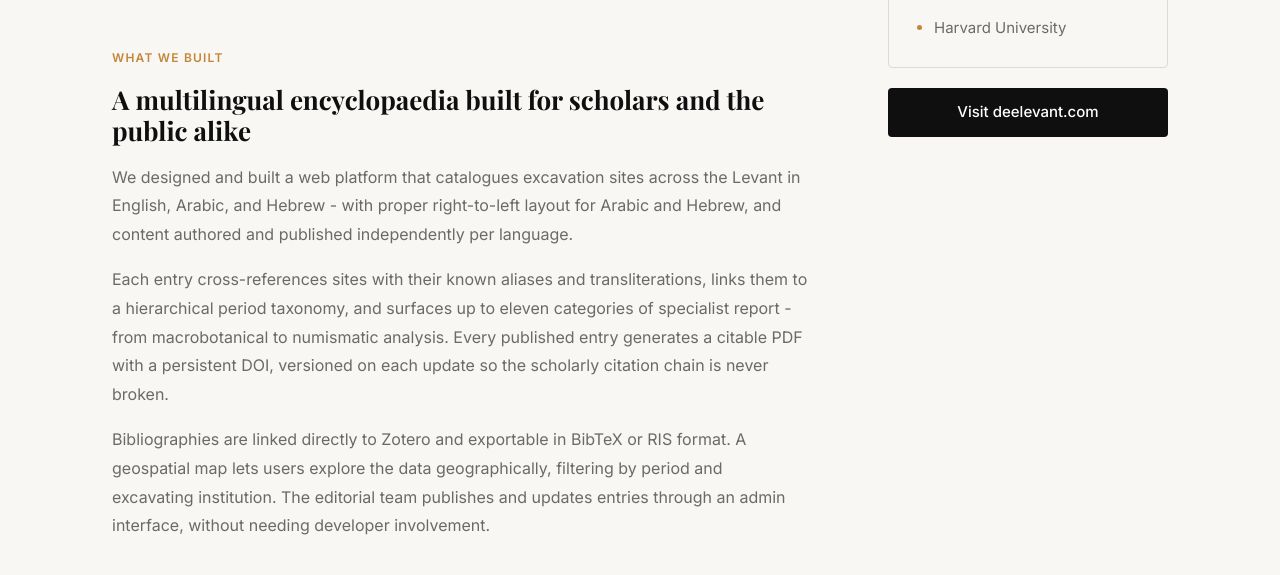
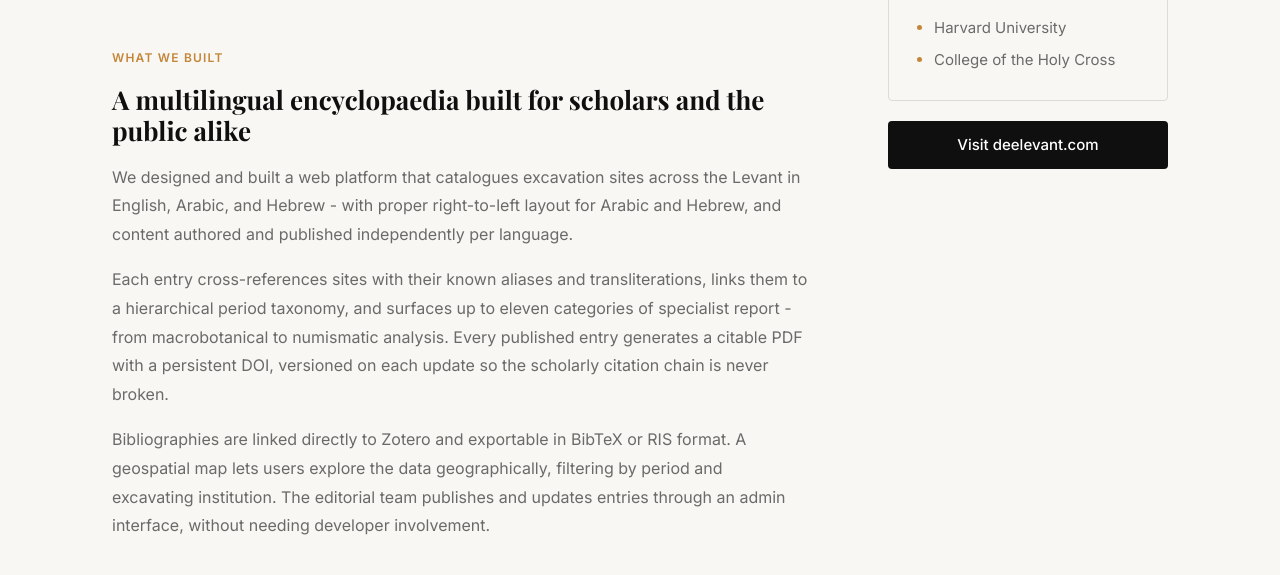
Before and after one commit to partheebanb/jabbar, an Astro site: page /deel in a window 1280 px wide. Shown: the part 2456-3031 px from the top of the page. Built offline with nearby package versions, Linux system fonts and the light colour scheme; Astro itself is replaced by a stand-in of ours; a web font is replaced by a local one.

Commit message:
add College of the Holy Cross to DEEL

```diff
--- a/src/pages/deel.astro
+++ b/src/pages/deel.astro
@@ -125,6 +125,7 @@ import Base from '../layouts/Base.astro';
             <div class="cs-sidebar__heading">Partners</div>
             <div class="cs-list">
               <div class="cs-list__item">Harvard University</div>
+              <div class="cs-list__item">College of the Holy Cross</div>
             </div>
           </div>
           <a href="https://deelevant.com" target="_blank" rel="noopener" class="btn btn--primary" style="width: 100%; justify-content: center; border-radius: 4px; margin-top: 0.25rem;">
```
